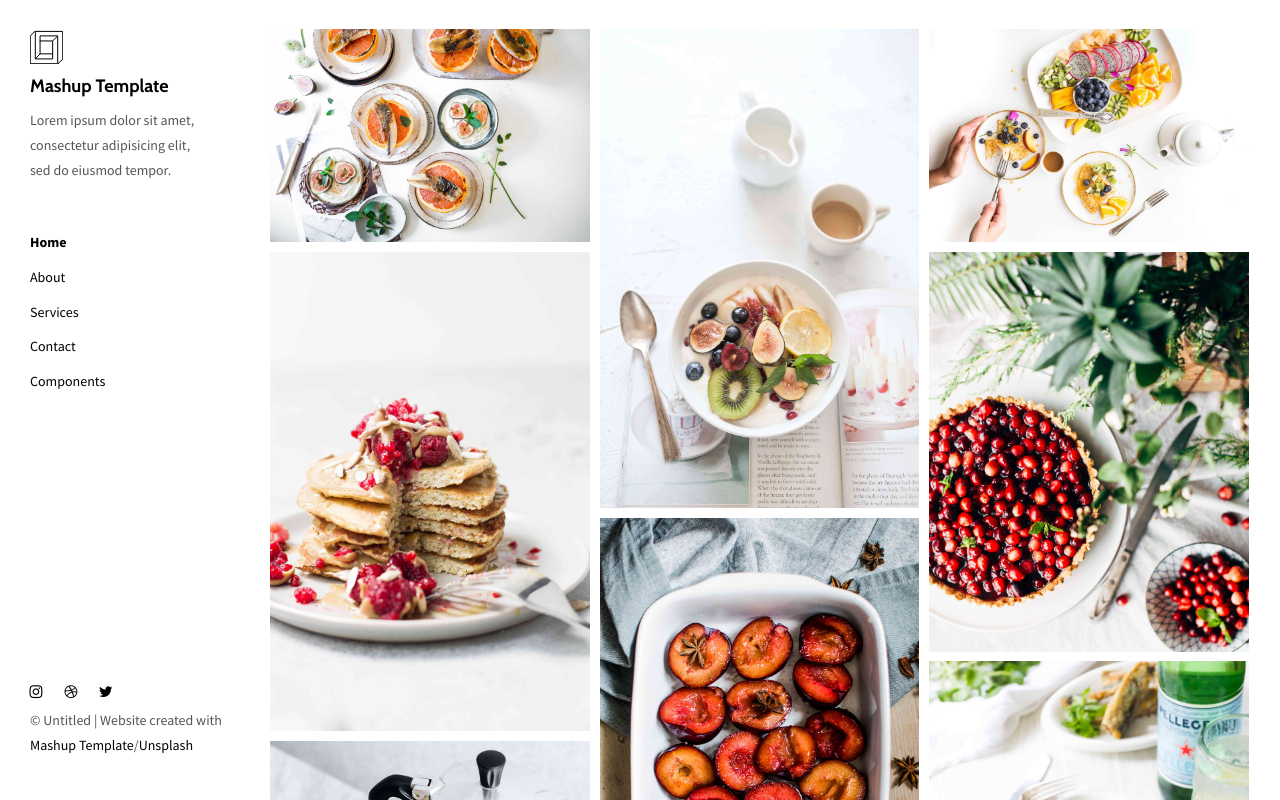
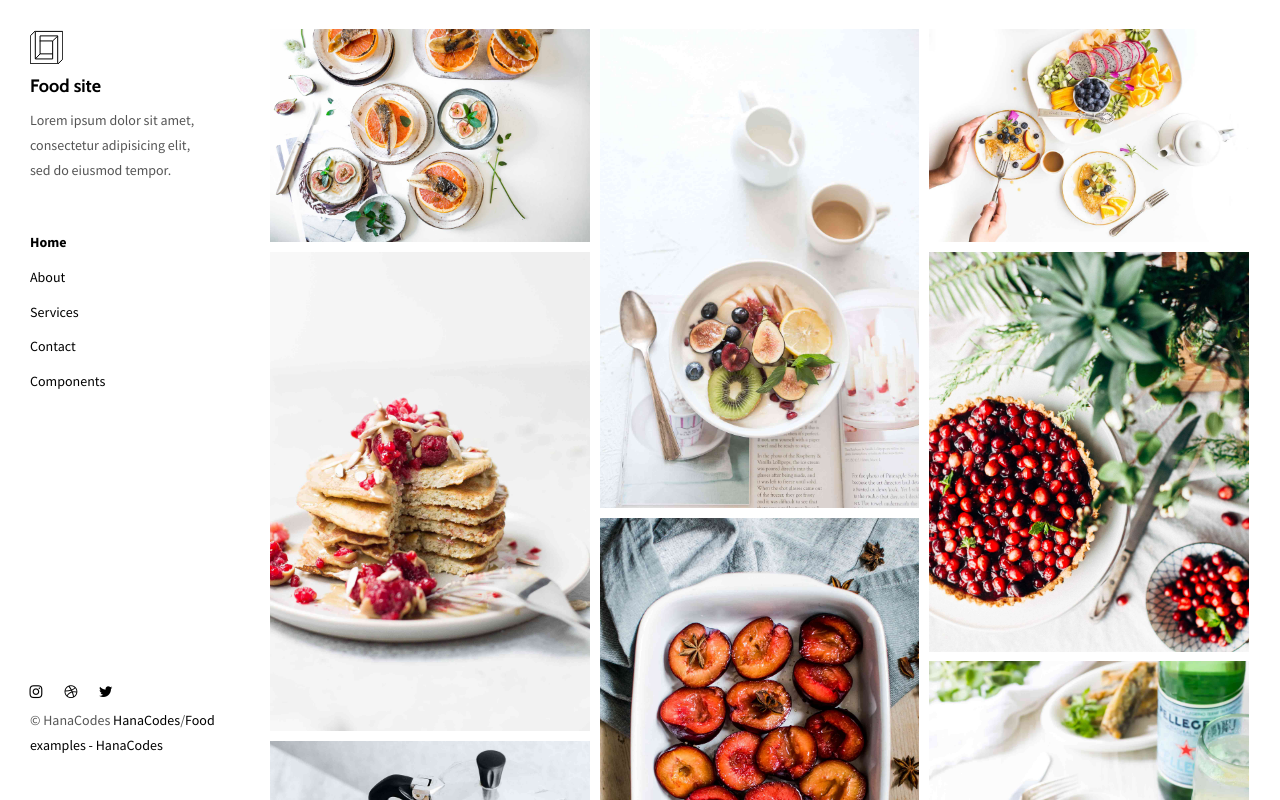
Before and after one commit to HanaAbdi/Savory, a plain HTML site: page index.html in a window 1280 px wide. Shown: the top 800 px of the page. Drawn offline with nearby package versions, Linux system fonts and the light colour scheme.

Commit message:
Savory
fixed templates

```diff
--- a/index.html
+++ b/index.html
@@ -7,7 +7,7 @@
   <meta content="width=device-width,initial-scale=1" name="viewport">
   <meta content="Page description" name="description">
   <meta name="google" content="notranslate" />
-  <meta content="Mashup templates have been developped by Orson.io team" name="author">
+  <meta content="HanaCodes" name="author">
 
   <!-- Disable tap highlight on IE -->
   <meta name="msapplication-tap-highlight" content="no">
@@ -32,7 +32,7 @@
       <span class="icon-bar"></span>
       <span class="icon-bar"></span>
     </button>
-    <a href="./index.html" class="navbar-brand">Mashup Template</a>
+    <a href="./index.html" class="navbar-brand">Food</a>
   </div>
 
   <nav class="sidebar">
@@ -40,7 +40,7 @@
       <div class="site-header hidden-xs">
           <a class="site-brand" href="./index.html" title="">
             <img class="img-responsive site-logo" alt="" src="./assets/images/mashup-logo.svg">
-            Mashup Template
+           Food site
           </a>
         <p>Lorem ipsum dolor sit amet, consectetur adipisicing elit, sed do eiusmod
         tempor.</p>
@@ -66,7 +66,7 @@
             <i class="fa fa-twitter"></i>
           </a>
         </p>
-        <p>© Untitled | Website created with <a href="http://www.mashup-template.com/" title="Create website with free html template">Mashup Template</a>/<a href="https://www.unsplash.com/" title="Beautiful Free Images">Unsplash</a></p>
+        <p>© HanaCodes <a href="http://www.hanacodes.co.uk/" title="">HanaCodes</a>/<a href="https://www.Food examples - HanaCodes.com/" title="Beautiful Free Images">Food examples - HanaCodes</a></p>
       </nav>
     </div>
   </nav>
@@ -85,7 +85,7 @@
       <a href="./project.html" class="project-description">
         <div class="project-text-holder">
           <div class="project-text-inner">
-            <h3>Vivamus vestibulum</h3>
+            <h3>Food examples - HanaCodes</h3>
             <p>Discover more</p>
           </div>
         </div>
@@ -98,7 +98,7 @@
       <a href="./project.html" class="project-description">
         <div class="project-text-holder">
           <div class="project-text-inner">
-            <h3>Vivamus vestibulum</h3>
+            <h3>Food examples - HanaCodes</h3>
             <p>Discover more</p>
           </div>
         </div>
@@ -110,7 +110,7 @@
       <a href="./project.html" class="project-description">
         <div class="project-text-holder">
           <div class="project-text-inner">
-            <h3>Vivamus vestibulum</h3>
+            <h3>Food examples - HanaCodes</h3>
             <p>Discover more</p>
           </div>
         </div>
@@ -121,7 +121,7 @@
       <a href="./project.html" class="project-description">
         <div class="project-text-holder">
           <div class="project-text-inner">
-            <h3>Vivamus vestibulum</h3>
+            <h3>Food examples - HanaCodes</h3>
             <p>Discover more</p>
           </div>
         </div>
@@ -133,7 +133,7 @@
       <a href="./project.html" class="project-description">
         <div class="project-text-holder">
           <div class="project-text-inner">
-            <h3>Vivamus vestibulum</h3>
+            <h3>Food examples - HanaCodes</h3>
             <p>Discover more</p>
           </div>
         </div>
@@ -145,7 +145,7 @@
       <a href="./project.html" class="project-description">
         <div class="project-text-holder">
           <div class="project-text-inner">
-            <h3>Vivamus vestibulum</h3>
+            <h3>Food examples - HanaCodes</h3>
             <p>Discover more</p>
           </div>
         </div>
@@ -157,7 +157,7 @@
       <a href="./project.html" class="project-description">
         <div class="project-text-holder">
           <div class="project-text-inner">
-            <h3>Vivamus vestibulum</h3>
+            <h3>Food examples - HanaCodes</h3>
             <p>Discover more</p>
           </div>
         </div>
@@ -168,7 +168,7 @@
       <a href="./project.html" class="project-description">
         <div class="project-text-holder">
           <div class="project-text-inner">
-            <h3>Vivamus vestibulum</h3>
+            <h3>Food examples - HanaCodes</h3>
             <p>Discover more</p>
           </div>
         </div>
```
Also changed, not shown: about.html (+5 -5 lines), components.html (+4 -4 lines), contact.html (+4 -4 lines), project.html (+5 -5 lines), sample/sample-page.html (+2 -2 lines).
